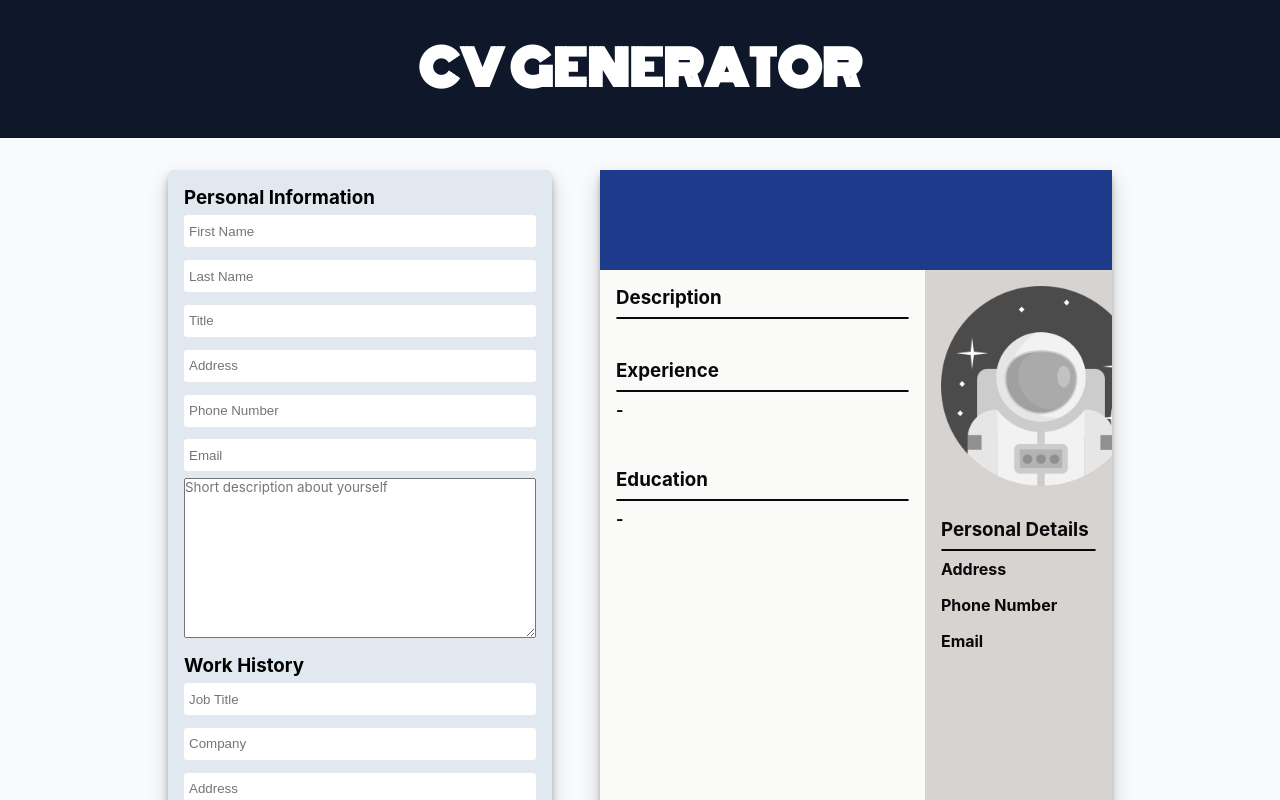
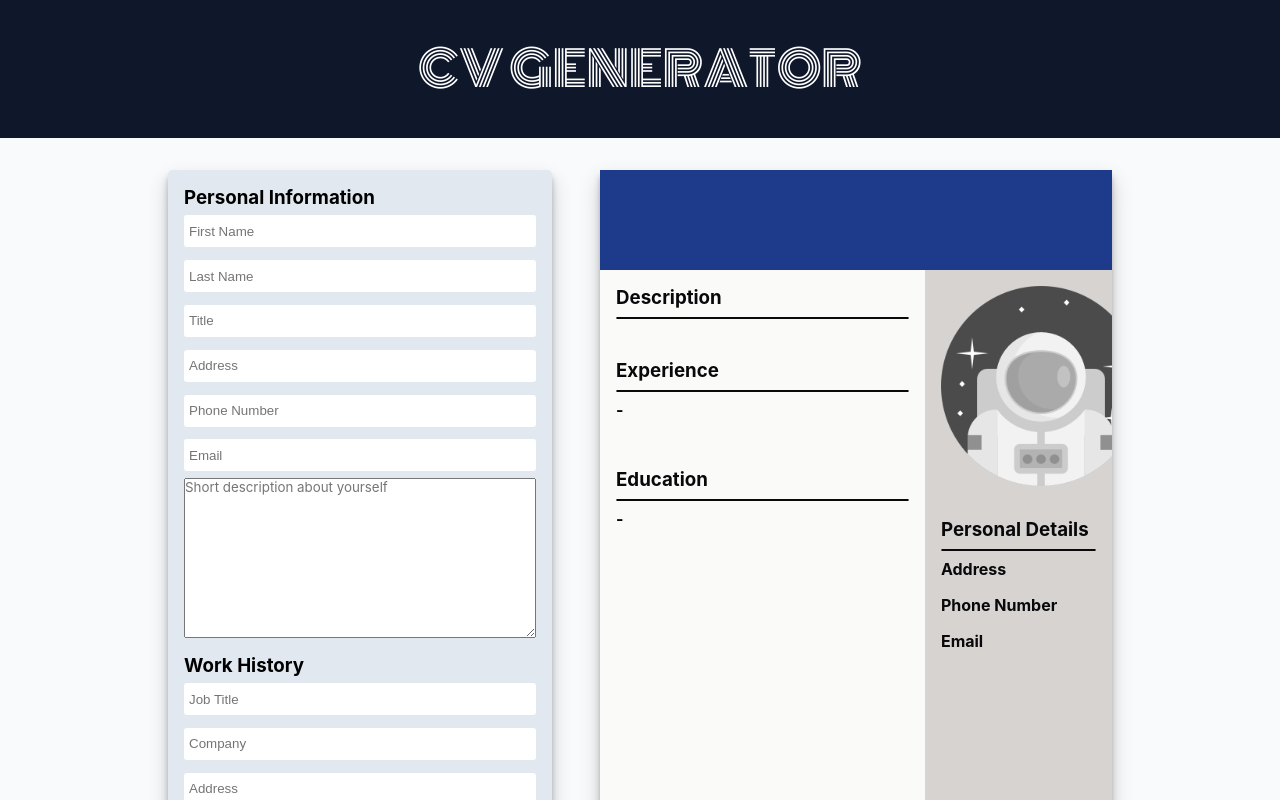
Before and after one commit to norristown/cv-app, a React (Create React App) app: page / in a window 1280 px wide. Shown: the top 800 px of the page. Built offline with nearby package versions, Linux system fonts and the light colour scheme.

Commit message:
font-weight change

```diff
--- a/src/index.css
+++ b/src/index.css
@@ -43,6 +43,7 @@ input {
   font-size: 48px;
   text-align: center;
   margin-bottom: 2rem;
+  font-weight: 400;
 }
 
 .main {
```
